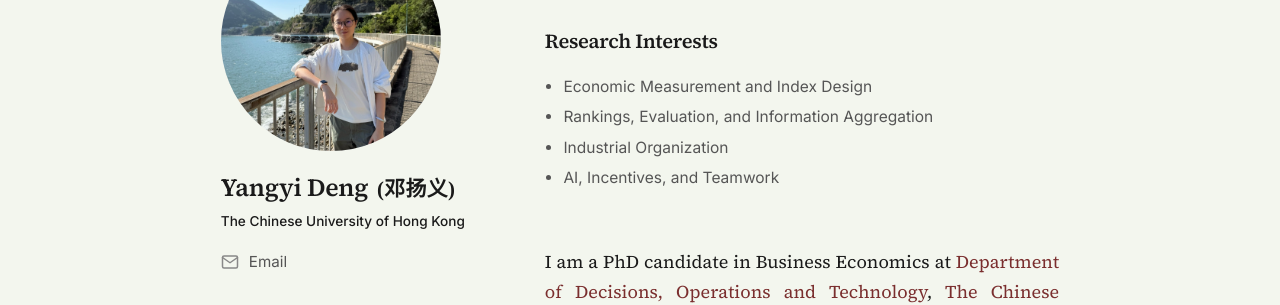
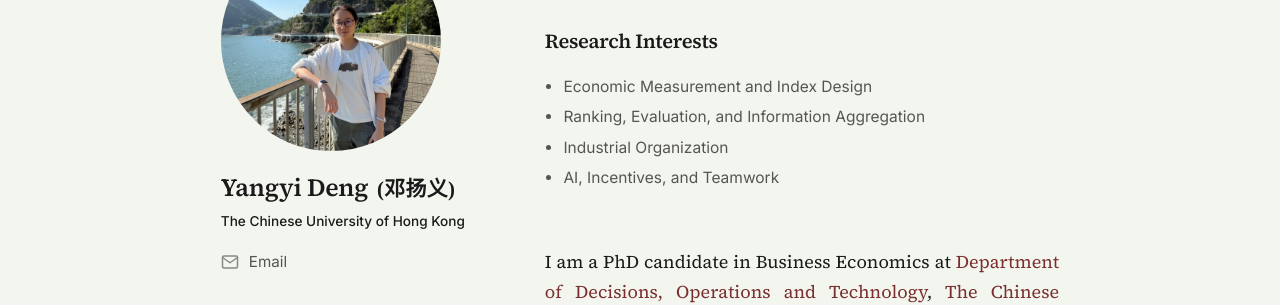
Before and after one commit to yangyi-deng/yangyi-deng.github.io, a Jekyll site: the page built from index.html, in a window 1280 px wide and 971 px high. Shown: the part 198-503 px from the top of the window. Built offline with Jekyll 4.4.1, drawn with Linux system fonts in a browser that asks for light colours.

Commit message:
Update index.html

```diff
--- a/index.html
+++ b/index.html
@@ -15,7 +15,7 @@ permalink: /
   <h2>Research Interests</h2>
   <ul class="research-list">
     <li>Economic Measurement and Index Design</li>
-    <li>Rankings, Evaluation, and Information Aggregation</li>
+    <li>Ranking, Evaluation, and Information Aggregation</li>
     <li>Industrial Organization</li>
     <li>AI, Incentives, and Teamwork</li>
   </ul>
```
